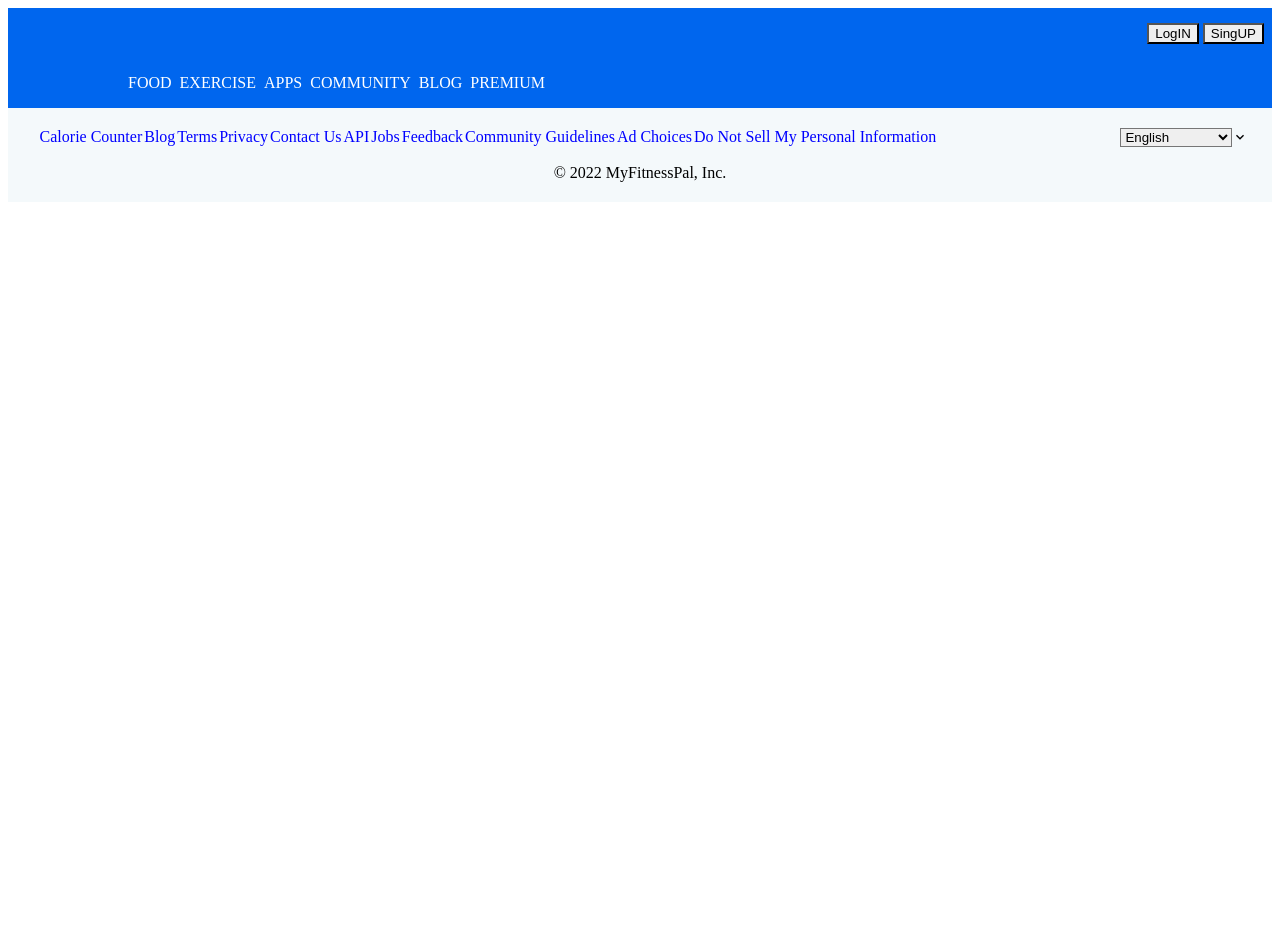
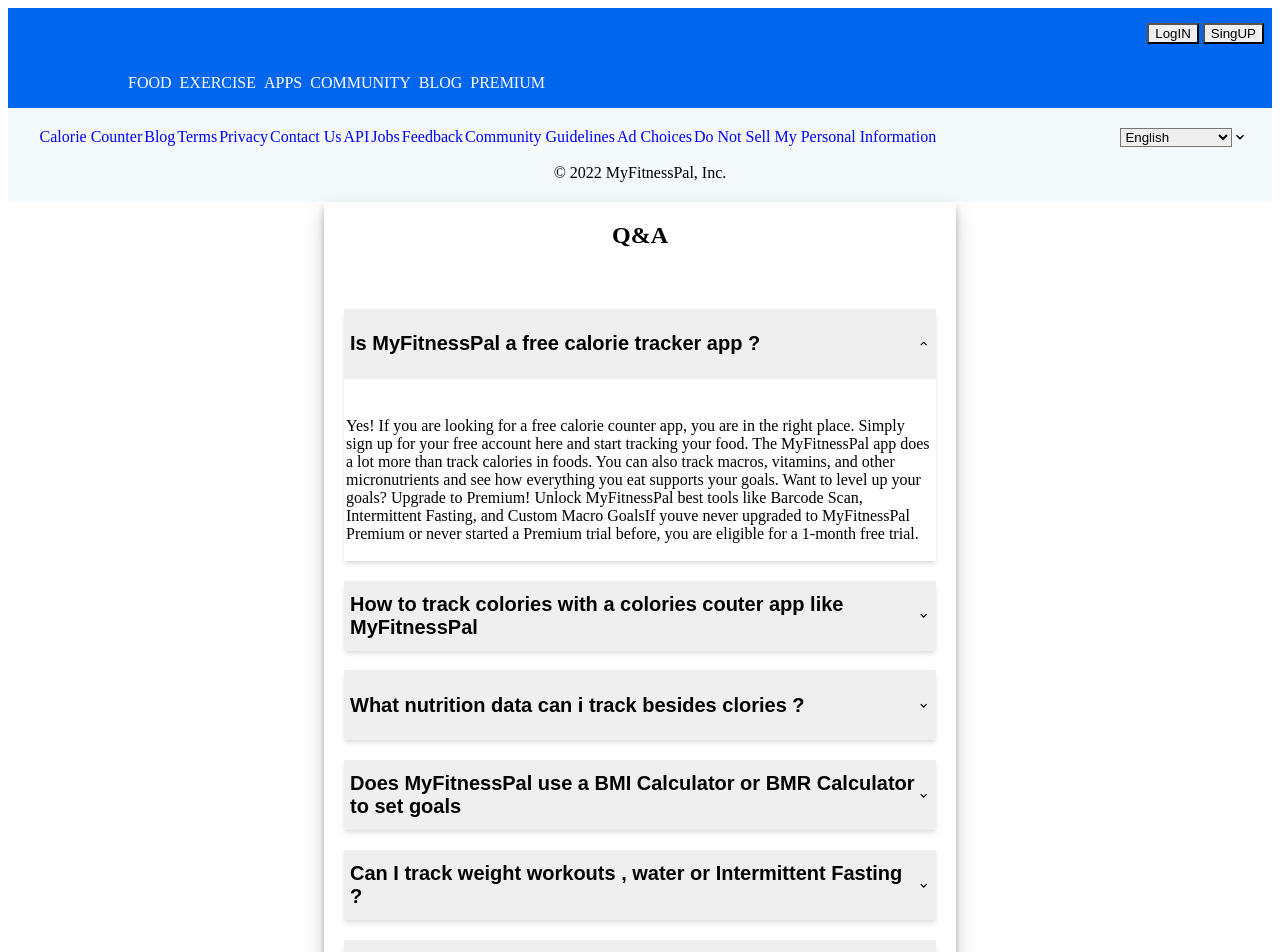
Before and after one commit to Skchouhan753/Debug-Dhara-2345, a React (Vite) app in the folder Frontend/: page / in a window 1280 px wide. Shown: the top 952 px of the page. Before the commit the page ends 800 px from the top, so only its background shows below. Built offline with nearby package versions, Linux system fonts and the light colour scheme; the HTML template or start-up script is replaced by a standard one.

Commit message:
I have done with Q&A section

```diff
--- a/Frontend/src/App.jsx
+++ b/Frontend/src/App.jsx
@@ -1,4 +1,5 @@
 import Footer from "./components/Footer";
+import QA from "./components/Homepage/QA";
 import Navbar from "./components/Navbar";
 function App() {
   return (
@@ -6,6 +7,7 @@
       <div>
         <Navbar />
         <Footer />
+        <QA></QA>
       </div>
     </>
   );
--- /dev/null
+++ b/Frontend/src/components/Homepage/QA.css
@@ -0,0 +1,8 @@
+.Question-container{
+    /* border: 2px solid red; */
+box-shadow: rgba(0, 0, 0, 0.19) 0px 10px 20px, rgba(0, 0, 0, 0.23) 0px 6px 6px;}
+
+.AccordionItem{
+box-shadow: rgba(0, 0, 0, 0.1) 0px 4px 6px -1px, rgba(0, 0, 0, 0.06) 0px 2px 4px -1px;
+/* border: 1px solid red; */
+}
--- /dev/null
+++ b/Frontend/src/components/Homepage/QA.jsx
@@ -0,0 +1,179 @@
+import { Accordion, AccordionButton, AccordionIcon, AccordionItem, AccordionPanel, Box, Center, Heading, Text } from '@chakra-ui/react';
+import React from 'react'
+import "../Homepage/QA.css"
+function QA() {
+  return (
+    <>
+      <Center>
+        <Box width="50%" className="Question-container">
+          <Center>
+            <Heading>Q&A</Heading>
+          </Center>
+          <Accordion defaultIndex={[0]} allowMultiple p={20}>
+            <AccordionItem className="AccordionItem">
+              <h2>
+                <AccordionButton h={70} border={"none"}>
+                  <Box as="span" flex="1" textAlign="left">
+                    <h2>Is MyFitnessPal a free calorie tracker app ?</h2>
+                  </Box>
+                  <AccordionIcon />
+                </AccordionButton>
+              </h2>
+              <AccordionPanel>
+                <Text p={2}>
+                  Yes! If you are looking for a free calorie counter app, you
+                  are in the right place. Simply sign up for your free account
+                  here and start tracking your food. The MyFitnessPal app does a
+                  lot more than track calories in foods. You can also track
+                  macros, vitamins, and other micronutrients and see how
+                  everything you eat supports your goals. Want to level up your
+                  goals? Upgrade to Premium! Unlock MyFitnessPal best tools like
+                  Barcode Scan, Intermittent Fasting, and Custom Macro GoalsIf
+                  youve never upgraded to MyFitnessPal Premium or never started
+                  a Premium trial before, you are eligible for a 1-month free
+                  trial.
+                </Text>
+              </AccordionPanel>
+            </AccordionItem>
+
+            {/* second colume here  */}
+
+            <AccordionItem className="AccordionItem">
+              <h2>
+                <AccordionButton h={70} border={"none"}>
+                  <Box as="span" flex="1" textAlign="left">
+                    <h2>How to track colories with a colories couter app like MyFitnessPal</h2>
+                  </Box>
+                  <AccordionIcon />
+                </AccordionButton>
+              </h2>
+              <AccordionPanel>
+                <Text p={2}>
+                  Yes! If you are looking for a free calorie counter app, you
+                  are in the right place. Simply sign up for your free account
+                  here and start tracking your food. The MyFitnessPal app does a
+                  lot more than track calories in foods. You can also track
+                  macros, vitamins, and other micronutrients and see how
+                  everything you eat supports your goals. Want to level up your
+                  goals? Upgrade to Premium! Unlock MyFitnessPal best tools like
+                  Barcode Scan, Intermittent Fasting, and Custom Macro GoalsIf
+                  youve never upgraded to MyFitnessPal Premium or never started
+                  a Premium trial before, you are eligible for a 1-month free
+                  trial.
+                </Text>
+              </AccordionPanel>
+            </AccordionItem>
+
+            {/* Third colome  */}
+
+            <AccordionItem className="AccordionItem">
+              <h2>
+                <AccordionButton h={70} border={"none"}>
+                  <Box as="span" flex="1" textAlign="left">
+                    <h2>What nutrition data can i track besides clories ?</h2>
+                  </Box>
+                  <AccordionIcon />
+                </AccordionButton>
+              </h2>
+              <AccordionPanel>
+                <Text p={2}>
+                  Yes! If you are looking for a free calorie counter app, you
+                  are in the right place. Simply sign up for your free account
+                  here and start tracking your food. The MyFitnessPal app does a
+                  lot more than track calories in foods. You can also track
+                  macros, vitamins, and other micronutrients and see how
+                  everything you eat supports your goals. Want to level up your
+                  goals? Upgrade to Premium! Unlock MyFitnessPal best tools like
+                  Barcode Scan, Intermittent Fasting, and Custom Macro GoalsIf
+                  youve never upgraded to MyFitnessPal Premium or never started
+                  a Premium trial before, you are eligible for a 1-month free
+                  trial.
+                </Text>
+              </AccordionPanel>
+            </AccordionItem>
+
+            <AccordionItem className="AccordionItem">
+              <h2>
+                <AccordionButton h={70} border={"none"}>
+                  <Box as="span" flex="1" textAlign="left">
+                    <h2> Does MyFitnessPal use a BMI Calculator or BMR Calculator to set goals</h2>
+                  </Box>
+                  <AccordionIcon />
+                </AccordionButton>
+              </h2>
+              <AccordionPanel>
+                <Text p={2}>
+                  Yes! If you are looking for a free calorie counter app, you
+                  are in the right place. Simply sign up for your free account
+                  here and start tracking your food. The MyFitnessPal app does a
+                  lot more than track calories in foods. You can also track
+                  macros, vitamins, and other micronutrients and see how
+                  everything you eat supports your goals. Want to level up your
+                  goals? Upgrade to Premium! Unlock MyFitnessPal best tools like
+                  Barcode Scan, Intermittent Fasting, and Custom Macro GoalsIf
+                  youve never upgraded to MyFitnessPal Premium or never started
+                  a Premium trial before, you are eligible for a 1-month free
+                  trial.
+                </Text>
+              </AccordionPanel>
+            </AccordionItem>
+
+            <AccordionItem className="AccordionItem">
+              <h2>
+                <AccordionButton h={70} border={"none"}>
+                  <Box as="span" flex="1" textAlign="left">
+                    <h2>Can I track weight workouts , water or Intermittent Fasting ?</h2>
+                  </Box>
+                  <AccordionIcon />
+                </AccordionButton>
+              </h2>
+              <AccordionPanel>
+                <Text p={2}>
+                  Yes! If you are looking for a free calorie counter app, you
+                  are in the right place. Simply sign up for your free account
+                  here and start tracking your food. The MyFitnessPal app does a
+                  lot more than track calories in foods. You can also track
+                  macros, vitamins, and other micronutrients and see how
+                  everything you eat supports your goals. Want to level up your
+                  goals? Upgrade to Premium! Unlock MyFitnessPal best tools like
+                  Barcode Scan, Intermittent Fasting, and Custom Macro GoalsIf
+                  youve never upgraded to MyFitnessPal Premium or never started
+                  a Premium trial before, you are eligible for a 1-month free
+                  trial.
+                </Text>
+              </AccordionPanel>
+            </AccordionItem>
+
+            <AccordionItem className="AccordionItem">
+              <h2>
+                <AccordionButton h={70} border={"none"}>
+                  <Box as="span" flex="1" textAlign="left">
+                    <h2>Is MyFitnessPal a free calorie tracker app ?</h2>
+                  </Box>
+                  <AccordionIcon />
+                </AccordionButton>
+              </h2>
+              <AccordionPanel>
+                <Text p={2}>
+                  Yes! If you are looking for a free calorie counter app, you
+                  are in the right place. Simply sign up for your free account
+                  here and start tracking your food. The MyFitnessPal app does a
+                  lot more than track calories in foods. You can also track
+                  macros, vitamins, and other micronutrients and see how
+                  everything you eat supports your goals. Want to level up your
+                  goals? Upgrade to Premium! Unlock MyFitnessPal best tools like
+                  Barcode Scan, Intermittent Fasting, and Custom Macro GoalsIf
+                  youve never upgraded to MyFitnessPal Premium or never started
+                  a Premium trial before, you are eligible for a 1-month free
+                  trial.
+                </Text>
+              </AccordionPanel>
+            </AccordionItem>
+          </Accordion>
+        </Box>
+      </Center>
+    </>
+  );
+}
+
+export default QA
```
